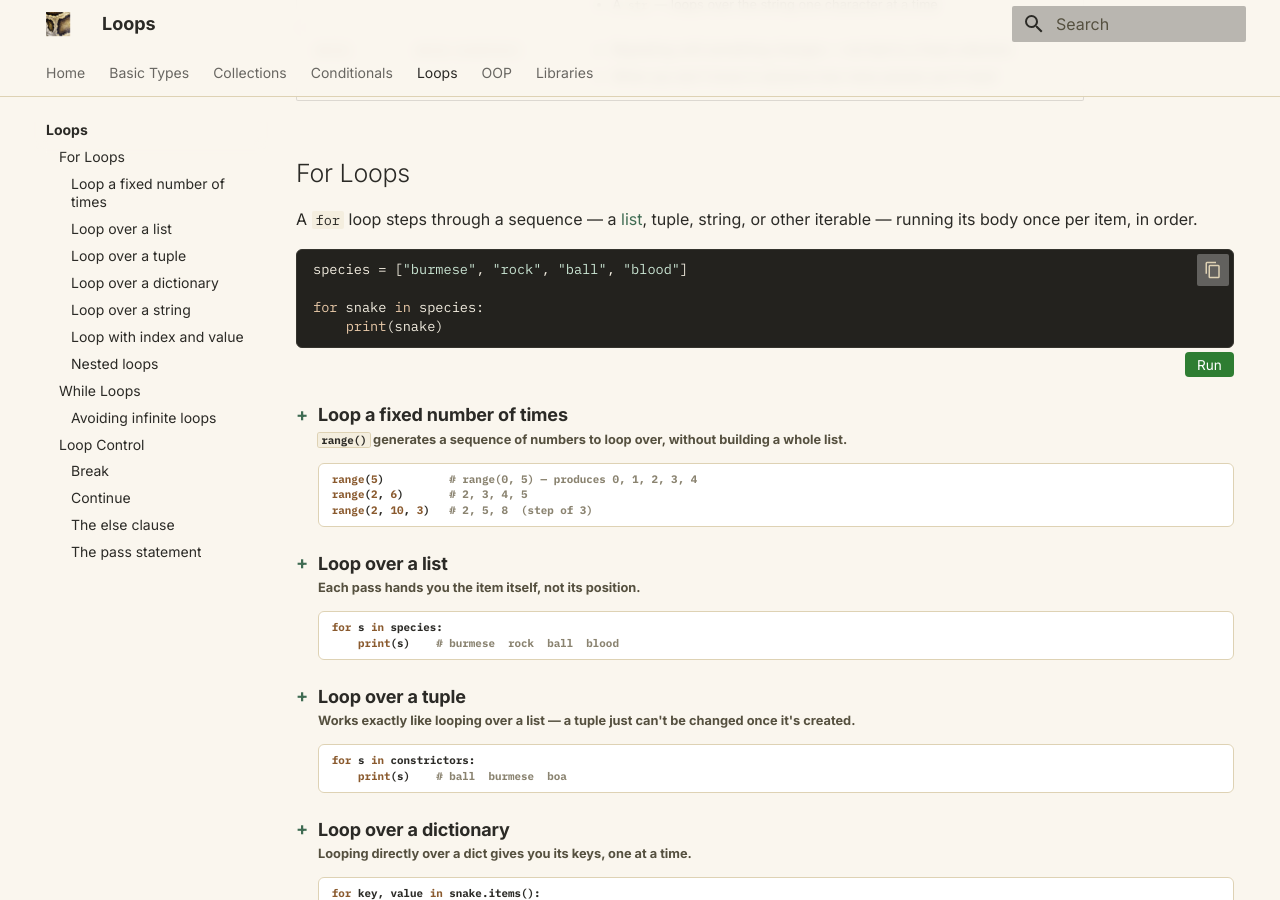
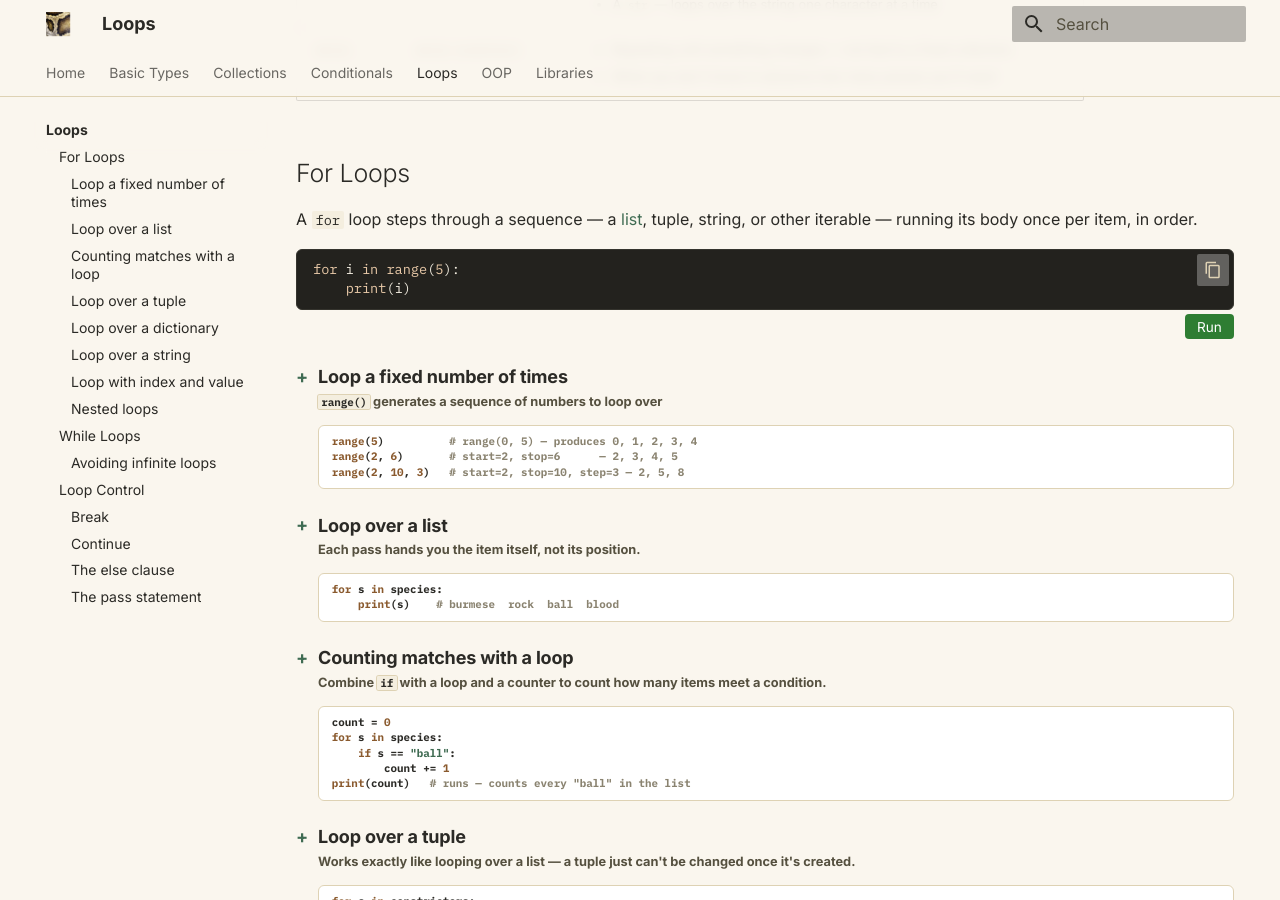
Before and after one commit to luka-sherman/python-field-guide, an MkDocs documentation site: the page built from docs/loops.md, in a window 1280 px wide and 900 px high, scrolled down 545 px. Built offline with MkDocs 1.6.1 and Material for MkDocs 9.7.7, drawn with Linux system fonts in a browser that asks for light colours; nearby versions of some CDN libraries.

Commit message:
edit loops content

````diff
--- a/docs/loops.md
+++ b/docs/loops.md
@@ -17,10 +17,8 @@
 A `for` loop steps through a sequence — a [list](collections.md), tuple, string, or other iterable — running its body once per item, in order.
 
 ```python
-species = ["burmese", "rock", "ball", "blood"]
-
-for snake in species:
-    print(snake)
+for i in range(5):
+    print(i)
 ```
 
 <details markdown="block" class="pt-collapsible">
@@ -28,28 +26,34 @@
 
 ### Loop a fixed number of times
 
-`range()` generates a sequence of numbers to loop over, without building a whole list.
+`range()` generates a sequence of numbers to loop over
 {: .pt-subheading }
 
 ```python-ref
 range(5)          # range(0, 5) — produces 0, 1, 2, 3, 4
-range(2, 6)       # 2, 3, 4, 5
-range(2, 10, 3)   # 2, 5, 8  (step of 3)
+range(2, 6)       # start=2, stop=6      — 2, 3, 4, 5
+range(2, 10, 3)   # start=2, stop=10, step=3 — 2, 5, 8
 ```
 
 </summary>
 
-One argument counts up from `0` to (but not including) that number; a second sets a custom start; a third sets a step size other than `1`. It's the standard way to loop by index instead of by value.
+One argument counts up from `0` to (but not including) that number; a second sets a custom `start`; a third sets a `step` size other than `1`. It's the standard way to loop by index instead of by value — or to just repeat something a fixed number of times, using `_` instead of a real variable name when you don't need the number itself.
 
 ```python
 for i in range(5):
     print(i)
 
+# start and stop
 for i in range(2, 6):
     print(i)
 
+# start, stop, and step
 for i in range(2, 10, 3):
     print(i)
+
+# just repeat 3 times — the value itself isn't needed, so use _
+for _ in range(3):
+    print("hiss")
 ```
 
 </details>
@@ -76,6 +80,39 @@
 
 for s in species:
     print(s)
+```
+
+</details>
+
+<details markdown="block" class="pt-collapsible">
+<summary markdown="block">
+
+### Counting matches with a loop
+
+Combine `if` with a loop and a counter to count how many items meet a condition.
+{: .pt-subheading }
+
+```python-ref
+count = 0
+for s in species:
+    if s == "ball":
+        count += 1
+print(count)   # runs — counts every "ball" in the list
+```
+
+</summary>
+
+`count` starts at `0`, and the `if` condition is checked once per item — every time it's `True`, `count += 1` adds one. By the end of the loop, `count` holds the total number of matches.
+
+```python
+species = ["ball", "burmese", "ball", "boa", "ball"]
+
+count = 0
+for s in species:
+    if s == "ball":
+        count += 1
+
+print(count)
 ```
 
 </details>
````
